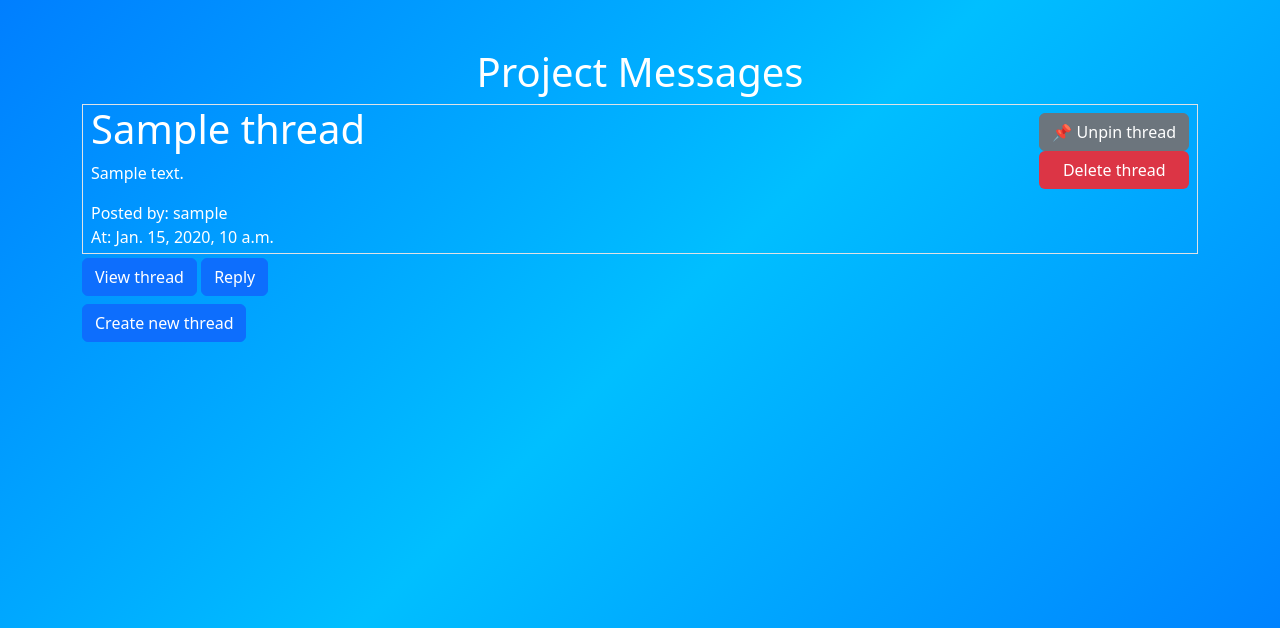
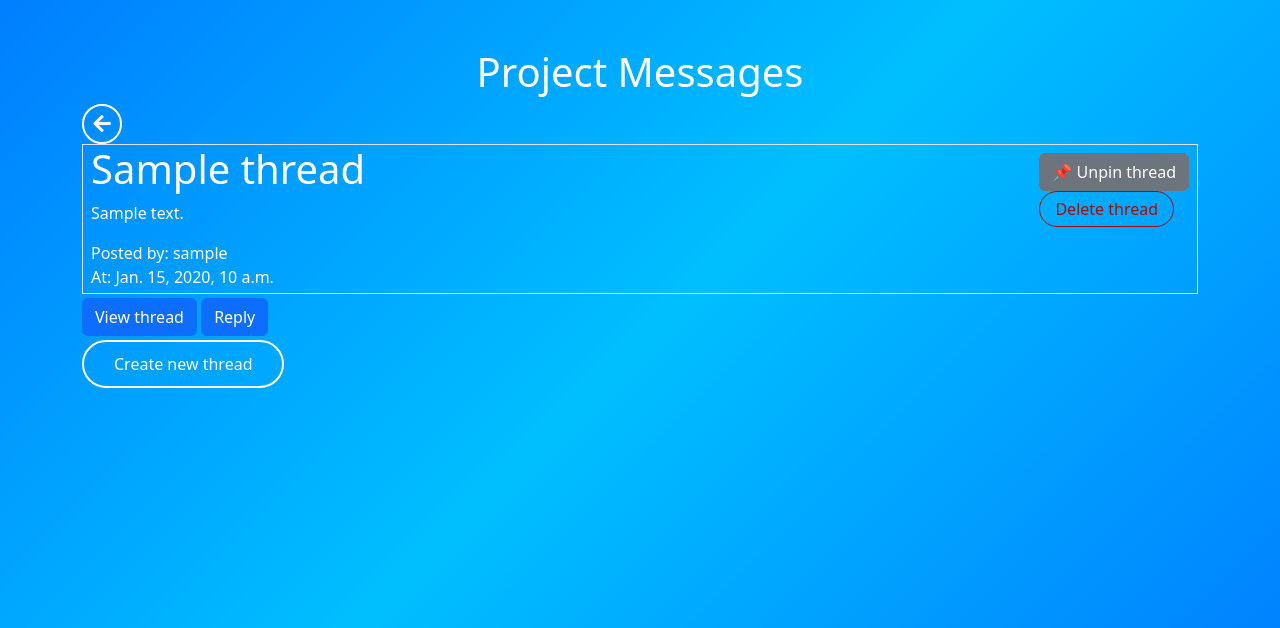
Before and after one commit to tinaxvu/Project-Manager, a Django app: page /projects/1/message_board in a window 1280 px wide. Shown: the part 56-684 px from the top of the page. Run offline with Django 4.2, Linux system fonts and the light colour scheme; a user stored in the database is signed in; tables that the repository leaves empty hold one stand-in row (values such as "Sample post"); some libraries are stand-ins or nearby versions.

Commit message:
change ui for message board

```diff
--- a/projects/templates/specific_pages/message_board.html
+++ b/projects/templates/specific_pages/message_board.html
@@ -3,6 +3,12 @@
 {% load tz %}
 {% localtime on %}
 <h1 class="text-center">Project Messages</h1>
+<head>
+  <link rel="stylesheet" href="https://cdnjs.cloudflare.com/ajax/libs/font-awesome/5.15.4/css/all.min.css">
+</head>
+<a href="{% url 'projects:project-detail' project.id %}" class="back-button">
+  <i class="fas fa-arrow-left"></i>
+</a>
 <!-- Pinned Threads -->
 {% for thread in threads %}
   {% if thread.pinned %}
@@ -21,7 +27,7 @@
       {% if user.permission_level == 'admin' or thread.posted_by == user%}
       <form method="POST" action="{% url 'projects:delete_thread' project.id thread.id %}">
         {% csrf_token %}
-        <button class="btn bg-danger text-white w-100" type="submit">Delete thread</button>
+        <button type="submit" class="btn btn-delete-thread">Delete thread</button>
       </form>
       {% endif %}
     </div>
@@ -90,7 +96,7 @@
       {% if user.permission_level == 'admin' or thread.posted_by == user%}
       <form method="POST" action="{% url 'projects:delete_thread' project.id thread.id %}">
         {% csrf_token %}
-        <button class="btn bg-danger text-white w-100" type="submit">Delete thread</button>
+        <button class="btn btn-delete-thread" type="submit">Delete thread</button>
       </form>
       {% endif %}
     </div>
@@ -142,7 +148,7 @@
 {% endif %}
 {% endfor %}
 <div>
-  <a class="btn btn-primary mb-1 mt-1" data-bs-toggle="collapse" href="#threadForm" role="button" aria-expanded="false" aria-controls="threadForm">
+  <a class="btn btn-create" data-bs-toggle="collapse" href="#threadForm" role="button" aria-expanded="false" aria-controls="threadForm">
     Create new thread
   </a>
 </div>
@@ -179,6 +185,51 @@ a[aria-expanded="false"] .toggled-text {
 body {
   padding-bottom: 50px; /* Ensure space at the bottom of the page */
 }
+.btn-create{
+  background-color: transparent;
+  border: 2px solid white;
+  color: white;
+  border-radius: 50px;
+  padding: 10px 30px;
+}
+.btn-create:hover {
+  background-color: rgba(255, 255, 255, 0.2);
+  color: white;
+}
+.back-button {
+    display: inline-flex;
+    align-items: center;
+    justify-content: center;
+    width: 40px;
+    height: 40px;
+    border: 2px solid white;
+    border-radius: 50%;
+    background-color: transparent;
+    color: white;
+    font-size: 20px;
+    text-decoration: none;
+    transition: background-color 0.3s ease, color 0.3s ease;
+}
+
+.back-button:hover {
+    background-color: rgba(255, 255, 255, 0.2);
+    color: white;
+}
+
+.btn-delete-thread {
+  color: rgb(162, 14, 14);
+    border: 1px solid rgb(162, 14, 14);;
+    background-color: transparent;
+    border-radius: 20px;
+    padding: 5px 15px;
+    text-align: center;
+    text-decoration: none;
+    transition: background-color 0.3s ease, color 0.3s ease;
+}
+.btn-delete-thread:hover {
+    background-color: rgba(255, 0, 0, 0.602);
+    color: white;
+}
 </style>
 {% endlocaltime %}
 {% endblock %}
```
